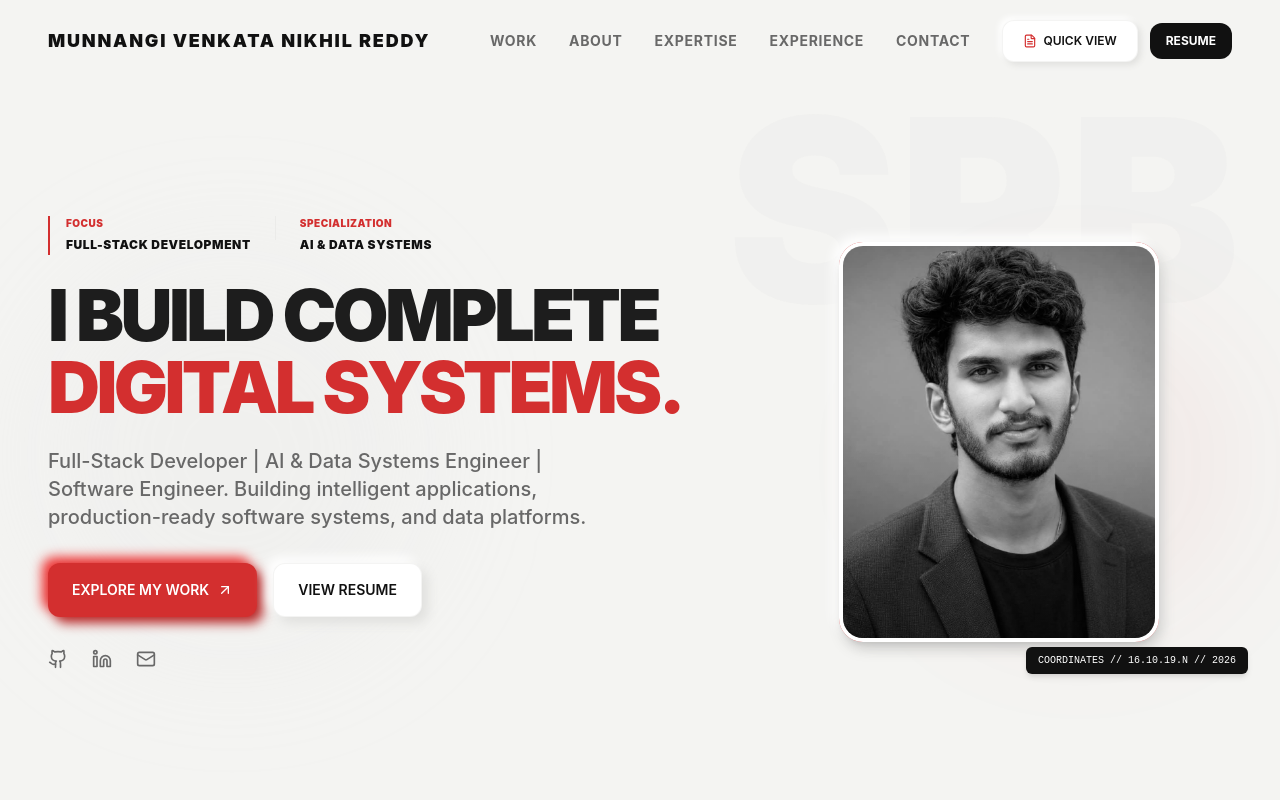
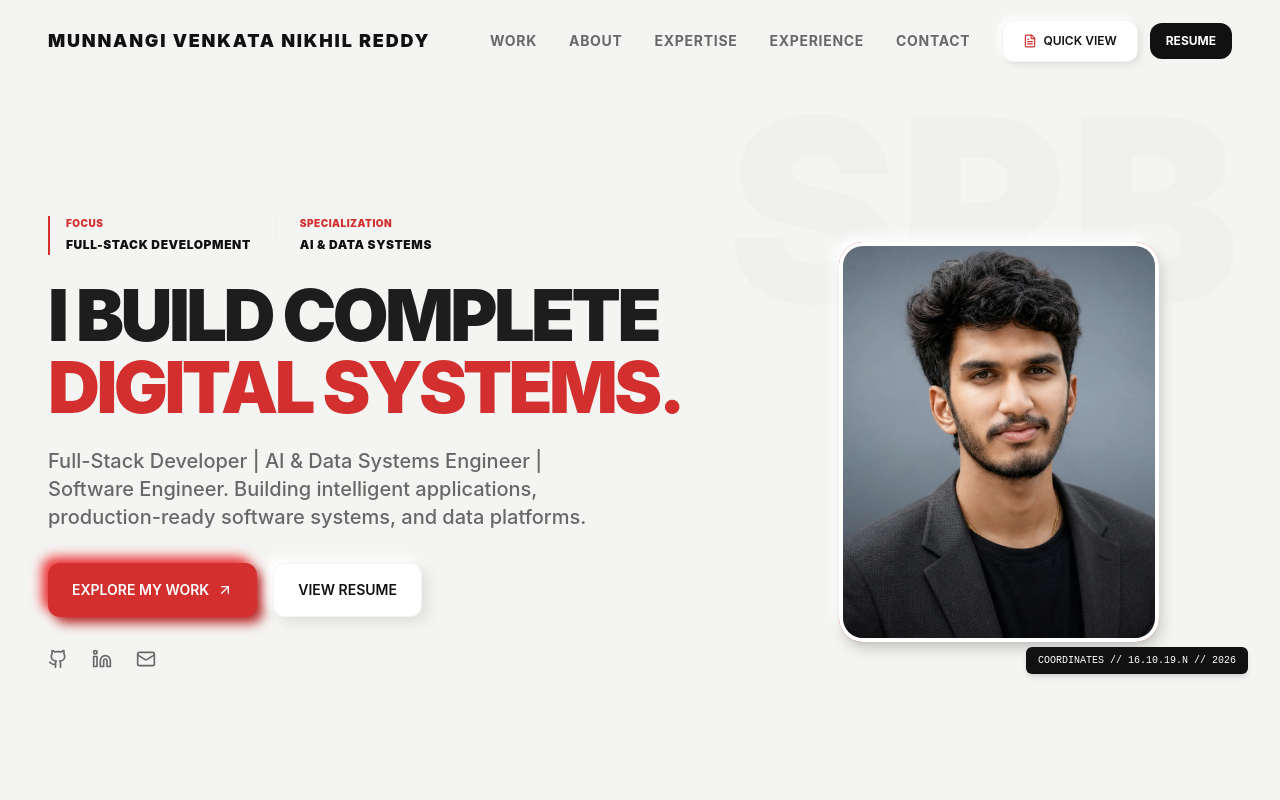
Before and after one commit to mnikhilreddy491-collab/nikhil-reddy-portfolio, a React (Vite) app: page / in a window 1280 px wide. Shown: the top 800 px of the page. Built offline with nearby package versions, Linux system fonts and the light colour scheme.

Commit message:
style: remove background glows and disable grayscale on portrait

```diff
--- a/src/components/hero/Hero.tsx
+++ b/src/components/hero/Hero.tsx
@@ -25,8 +25,6 @@ export const Hero: React.FC = () => {
     return () => window.removeEventListener('mousemove', handleMouseMove);
   }, [shouldReduceMotion]);
 
-  // Interpolated animation offsets based on mouse position
-  const parallaxBg = shouldReduceMotion ? { x: 0, y: 0 } : { x: mousePosition.x * 20, y: mousePosition.y * 20 };
   const parallaxFrame = shouldReduceMotion ? { x: 0, y: 0 } : { x: mousePosition.x * -15, y: mousePosition.y * -15 };
   const parallaxPortrait = shouldReduceMotion ? { x: 0, y: 0 } : { x: mousePosition.x * -8, y: mousePosition.y * -8 };
   const parallaxAccent = shouldReduceMotion ? { x: 0, y: 0 } : { x: mousePosition.x * 35, y: mousePosition.y * 35 };
@@ -49,17 +47,7 @@ export const Hero: React.FC = () => {
       id="hero"
       className="relative min-h-[calc(100vh-80px)] flex flex-col justify-center overflow-hidden py-12 md:py-20 bg-neu-bg"
     >
-      {/* Editorial Decorative Background Elements */}
-      <motion.div
-        animate={parallaxBg}
-        transition={{ type: 'tween', ease: 'easeOut', duration: 0.5 }}
-        className="absolute top-1/4 left-10 w-96 h-96 rounded-full bg-neu-shadowDark/20 blur-3xl pointer-events-none"
-      />
-      <motion.div
-        animate={parallaxAccent}
-        transition={{ type: 'tween', ease: 'easeOut', duration: 0.5 }}
-        className="absolute bottom-1/4 right-10 w-80 h-80 rounded-full bg-neu-accent/5 blur-3xl pointer-events-none"
-      />
+
 
       {/* Background Bold Editorial Number */}
       <div className="absolute top-0 right-10 text-[20vw] font-black text-neu-shadowDark/15 select-none pointer-events-none leading-none z-0">
@@ -169,7 +157,7 @@ export const Hero: React.FC = () => {
             <img
               src={PERSONAL_INFO.portraitUrl}
               alt={PERSONAL_INFO.name}
-              className="w-full h-full object-cover grayscale hover:grayscale-0 transition-all duration-700 ease-in-out scale-105 hover:scale-100"
+              className="w-full h-full object-cover transition-all duration-500 ease-in-out hover:scale-102"
               loading="eager"
             />
             {/* Soft overlay gradient */}
```
